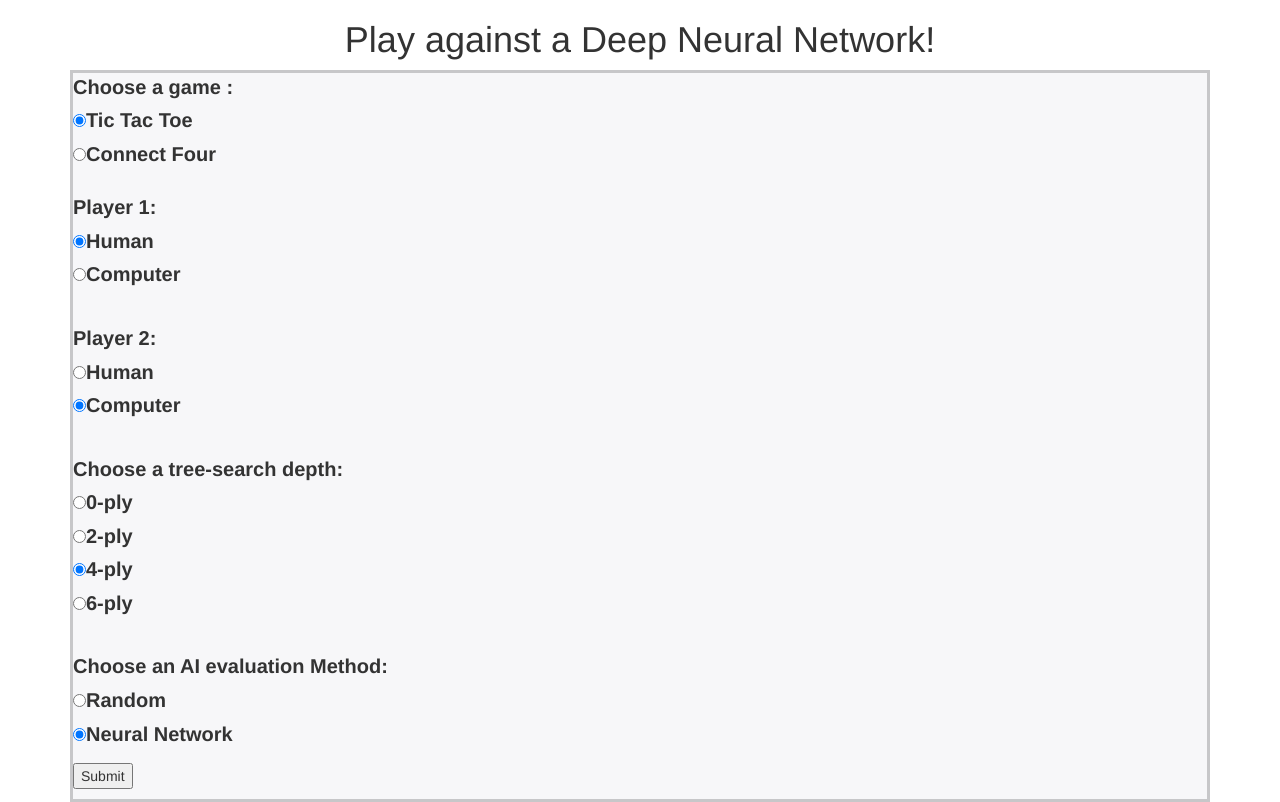
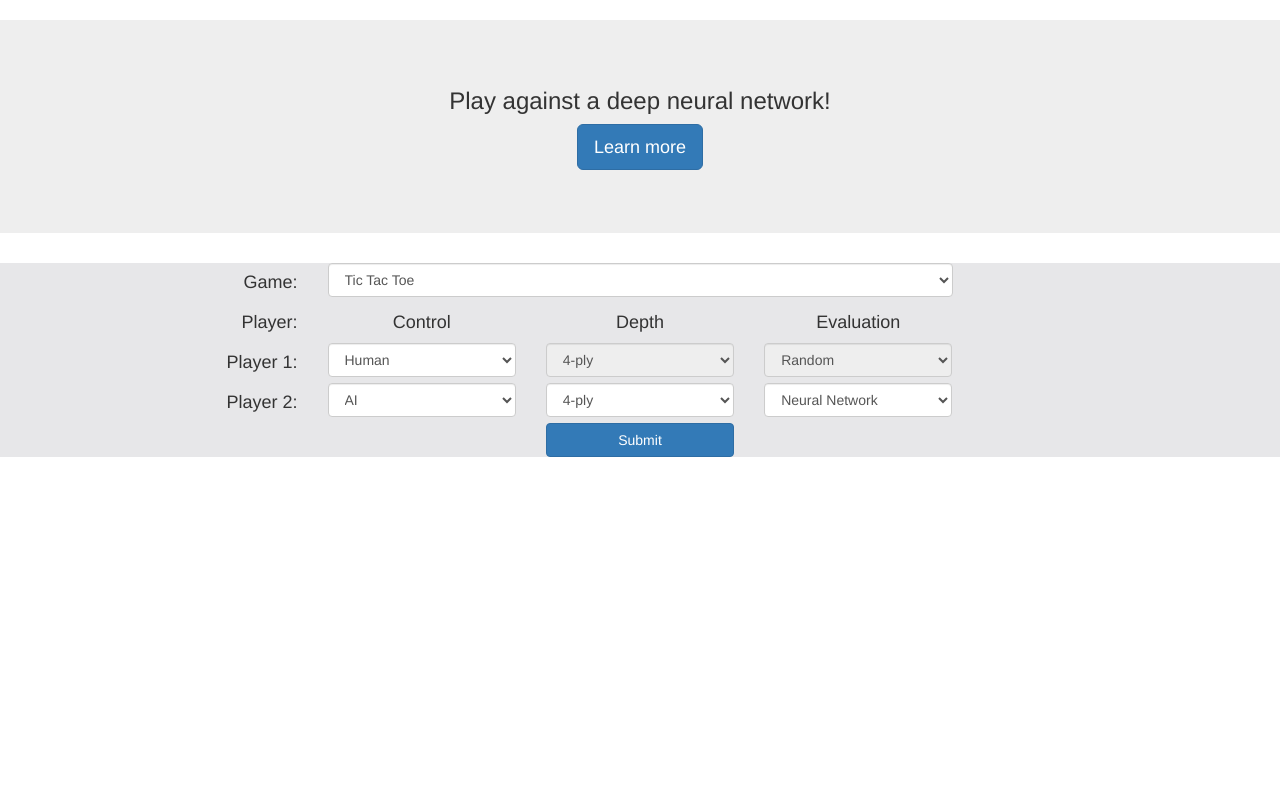
Before and after one commit to tsierens/flask_games, a Flask app: page /index in a window 1280 px wide. Shown: the part 92-894 px from the top of the page. After the commit the page ends 549 px from the top, so only its background shows below. Run offline with Flask 2, Linux system fonts and the light colour scheme; some libraries are stand-ins or nearby versions.

Commit message:
bootstrapping and minimax edit

```diff
--- a/app.py
+++ b/app.py
@@ -11,6 +11,7 @@ import os
 from flask import Flask, render_template, request, redirect
 import flask_connect_four as fc4
 import flask_tic_tac_toe as ft3
+import json
 
 app = Flask(__name__, static_url_path='')
 #app.debug = True
@@ -40,18 +41,36 @@ def go():
     if request.method == 'POST':
         print 'receieved submission'
         game = request.form.get("game")
-        p1 = request.form.get("p1")
-        p2 = request.form.get("p2")
-        depth = int(request.form.get("depth"))
-        evaluation = request.form.get("eval")
-        print game, game == 'ttt'
+        p1 = request.form.get("p1type")
+        p2 = request.form.get("p2type")
+        try:
+            p1depth = int(request.form.get("p1depth"))
+        except:
+            p1depth = 0
+        try:
+            p2depth = int(request.form.get("p2depth"))
+        except:
+            p2depth = 0
+        try:
+            p1eval = request.form.get("p1eval")
+        except:
+            p1eval = "random"
+        try:
+            p2eval = request.form.get("p2eval")
+        except:
+            p2eval = "random"
+        print 'players', p1,p2
+        print 'depths', p1depth,p2depth
+        print 'evals', p1eval,p2eval
+        print game
         if game == 'ttt':
             print 'calling tic tac toe initialization'
-            return ft3.play(p1=p1,p2=p2,depth=depth,heir=evaluation)
+            return ft3.play(p1=p1,p2=p2,depths = (p1depth,p2depth),evals = (p1eval,p2eval))
         if game == 'c4':
             print 'calling connect four initialization'
-            return fc4.play(p1=p1,p2=p2,depth=depth,heir=evaluation)
+            return fc4.play(types =(p1,p2),depths = (p1depth,p2depth),evals = (p1eval,p2eval))
     return None
+
 
 
 @app.route('/ttt',methods = ['POST'])
@@ -61,23 +80,22 @@ def play_ttt():
     depth = int(request.form.get("depth"))
     board = request.form.get("board")
     board = board.split(",")
-    print board
+#    print board
     board = [int(x) for x in board]
     board = np.array(board)
     types = str(request.form.get("types"))
     types = types.split(",")
 
-    print type(types)
-    print types, board, player, ttt.game_over(np.copy(board))
+    print "The contorl methods are" , types
+#    print types, board, player, ttt.game_over(np.copy(board))
+    print "the board is ", board
+    print "the current player is ", player
     if  types[player_index_dict[player]] == 'remote' and not ttt.game_over(np.copy(board)):
         move = ft3.alpha_beta_move(board, -1, depth = depth)[1]
-        print board,move
-        print ''
-        print ''
+        print "the move is ",move
         board[move-1] = player
-        print board
+        print "the new board is ", board
         player *= -1
-    print player
     if ttt.game_over(np.copy(board)):
         if ttt.winner(board)==1:
             return render_template('tic_tac_toe.html', board = list(board), player = player, types = types,depth = depth, finished = 1)
@@ -91,46 +109,53 @@ def play_ttt():
 
 @app.route('/cccc',methods = ['POST'])
 def play_cccc():
+    print "requesting move"
     player_index_dict = {-1:1,1:0}
     player = int(request.form.get("player"))
-    depth = int(request.form.get("depth"))
+    depths = map(int,request.form.get("depths").split(','))
+    print "the depths are ", depths
     board = request.form.get("board")
     board = board.split(",")
-    print board
     board = [int(x) for x in board]
     board = np.array(board).reshape((6,7))
-    types = str(request.form.get("types"))
-    types = types.split(",")
-    heir = str(request.form.get("heir"))
-    print heir
-    if heir == 'nn':
+    print "the board is "
+    print board
+    types = request.form.get("types")
+    types = map(lambda x: x.replace("\"",""),types.split(","))
+    evals = request.form.get("evals").split(",")
+    print "the eval method is ",evals[player_index_dict[player]]
+    if evals[player_index_dict[player]] == 'nn':
         evaluation = fc4.net_value
     else:
         evaluation = lambda x: 0
     #evaluation
-    print type(types)
-    print types, player, fc4.game_over(np.copy(board)), heir, depth
+    print "the control methods are ", types
+#    print types, player, fc4.game_over(np.copy(board)), evals, depths[player_index_dict[player]]
     if  types[player_index_dict[player]] == 'remote' and not fc4.game_over(np.copy(board)):
-        move = fc4.alpha_beta_move(board.reshape((6,7)), player, depth = depth, evaluation = evaluation)[1]
-        print board,move
-        print ''
-        print ''
+        move = fc4.alpha_beta_move(board.reshape((6,7)),
+                                   player,
+                                   depth = depths[player_index_dict[player]],
+                                   evaluation = evaluation)[1]
+        print "the next move is ",move
+
         fc4.update_move(board,move,player)
+        print "the board is "
         print board
         player *= -1
     board = board.reshape(42)
-    print player
-    print fc4.game_over(np.copy(board).reshape((6,7)))
+    print 'render next move'
     if fc4.game_over(np.copy(board).reshape((6,7))):
-        if cccc.winner(board.reshape((6,7)))==1:
-            return render_template('connect_four.html', board = list(board), player = player, heir=[heir],types = types,depth = depth, finished = 1)
-        if cccc.winner(board.reshape((6,7))) ==0:
-            return render_template('connect_four.html', board = list(board), player = player, heir=[heir],types = types,depth = depth, finished = 0)
-        if cccc.winner(board.reshape((6,7))) == -1:
-            return render_template('connect_four.html', board = list(board), player = player, heir=[heir],types = types,depth = depth, finished = -1)
+        finished = cccc.winner(board.reshape((6,7)))
     else:
-        print 'render next move'
-        return render_template('connect_four.html',board = list(board), player = player,heir=[heir], types = types,depth = depth, finished = -2)
+        finished = -2
+
+    return render_template('connect_four.html',
+                                   board = list(board),
+                                   player = player,
+                                   types = map(str,types),
+                                   evals = map(str,evals),
+                                   depths = depths,
+                                   finished = finished)
 
 
 
--- a/templates/menu.html
+++ b/templates/menu.html
@@ -19,11 +19,31 @@
                 background-color : lightgrey;}
             label.text{
                 font-size: 20px;}
-        form {background-color :  #f7f7f9;
-            border: solid #c7c7c9;}
+            .greybg {background-color :  #e7e7e9}
             div.form {background-color :  #f7f7f9;
                 border: solid #c7c7c9;}
+            .centered
+            {
+                text-align:center;
+            }
+            .right
+            {
+                text-align:right;
+            }
         </style>
+        <script>
+            function to_disable(val, ids)
+            {for (i=0; i < ids.length; i++){
+                if(val == 'remote'){
+                    console.log('disabling');
+                    document.getElementsByName(ids[i])[0].disabled=false;
+                }else{
+                    console.log('enabling');
+                    document.getElementsByName(ids[i])[0].disabled=true;
+                }
+            }
+            }
+        </script>
         <meta charset="utf-8">
         <title>Deep Learning</title>
         <link href="css/bootstrap.min.css" rel="stylesheet">
@@ -83,21 +103,26 @@
 <li role="separator" class="divider"></li>
 <li><a href="#">Separated link</a></li>
 </ul>
-            </li>
-          </ul> -->
+</li>-->
+                        </ul>
                     </div><!-- /.navbar-collapse -->
                 </div><!-- /.container -->
             </nav>
-        <h1 align = "center"> Play against a Deep Neural Network!</h1>
-              <div class = "bd-example">
-                <form method = "POST" action = "/index">
+        </div>
 
-            <label class = "text"><b>Choose a game : </b></label><br>
+        <div class="jumbotron">
+            <h3 align = "center">Play against a deep neural network!</h3>
+            <div class = "centered">
+                <p><a class="btn btn-primary btn-lg center" href="#" role="button">Learn more</a></p>
+            </div>
+        </div>
+        <!--<p><label class = "text"><b>Choose a game : </b></label><br>
 <input type = "radio" name = "game" value = 'ttt' checked><label class = "text">Tic Tac Toe</label><br>
 
 <input type = "radio" name = "game" value = 'c4'><label class = "text">Connect Four</label>
+</p>-->
 
-
+        <!--
 <p><br> <label class = "text"><b>Player 1:</b></label><br>
 <input type = "radio" name = "p1" value = 'human' checked><label class = "text">Human</label><br>
 <input type = "radio" name = "p1" value = 'remote'><label class = "text">Computer</label>
@@ -115,11 +140,128 @@
 <p><br> <label class = "text"><b>Choose an AI evaluation Method:</b></label><br>
 <input type = "radio" name = "eval" value = "random"><label class = "text">Random</label><br>
 <input type = "radio" name = "eval" value = "nn" checked><label class = "text">Neural Network</label>
-            </p>
-            <p> <input type="submit" value="Submit">
-            </p>
+</p>-->
+        <form method = 'post' action = 'index'>
+            <div class = "greybg">
+                <div class ="row">
+                    <div class = "col-md-3 right"><h4>Game:</h4></div>
+                    <div class = "col-md-6">
+
+                        <select class="form-control col-md-4" name = "game">
+                            <option value = "ttt">Tic Tac Toe</option>
+                            <option value = "c4">Connect Four</option>
+                        </select>
+                    </div>
+                </div>
+                <div class = "row">
+                    <div class = "col-md-3 right"><h4>Player:</h4></div>
+                    <div class = "col-md-2 centered"><h4>Control</h4></div>
+                    <div class = "col-md-2 centered"><h4>Depth</h4></div>
+                    <div class = "col-md-2 centered"><h4>Evaluation</h4></div>
+                </div>
+
+
+
+
+
+
+                <div class ="row">
+                    <div class = "col-md-3 right"> <h4>Player 1:</h4></div>
+
+
+
+
+
+                    <div class = "col-md-2">
+                        <select class="form-control" name = "p1type" onchange = "to_disable(this.value,['p1depth','p1eval'])">
+                            <option value = "human" selected>Human</option>
+                            <option value = "remote">AI</option>
+                        </select>
+                    </div>
+                    <div class = "col-md-2">
+                        <select class="form-control" name = "p1depth" disabled = true>
+                            <option value = 0>0-ply</option>
+                            <option value = 2>2-ply</option>
+                            <option value = 4 selected>4-ply</option>
+                            <option value = 6>6-ply</option>
+                        </select>
+                    </div>
+                    <div class = "col-md-2">
+                        <select class="form-control" name = "p1eval" disabled = true>
+                            <option value = "random" selected>Random</option>
+                            <option value = "nn">Neural Network</option>
+                        </select>
+                    </div>
+                </div>
+                <div class ="row">
+                    <div class = "col-md-3 right"><h4>Player 2:</h4></div>
+                    <div class = "col-md-2">
+                        <select class="form-control" name = "p2type"onchange = "to_disable(this.value,['p2depth','p2eval'])">>
+                            <option value = "human">Human</option>
+                            <option value = "remote" selected>AI</option>
+                        </select>
+                    </div>
+                    <div class = "col-md-2">
+                        <select class="form-control" name = "p2depth">
+                            <option value = 0>0-ply</option>
+                            <option value = 2>2-ply</option>
+                            <option value = 4 selected >4-ply</option>
+                            <option value = 6>6-ply</option>
+                        </select>
+                    </div>
+                    <div class = "col-md-2">
+                        <select class="form-control" name = "p2eval">
+                            <option value = "random">Random</option>
+                            <option value = "nn" selected>Neural Network</option>
+                        </select>
+                    </div>
+
+                </div>
+                <div class = "row">
+                    <div class = "col-md-5"></div>
+                    <div class = "col-md-2">
+                        <button type="submit" class="btn btn-primary btn-block">Submit</button>
+                    </div>
+                </div>
+            </div>
         </form>
+
+        <!--
+<div class ="row">
+
+<div class = "col-md-3 right"><h4>Player 2</h4></div>
+<div class = "col-md-6">
+
+<select class="form-control" name = "p2">
+<option value = "human">Human</option>
+<option value = "remote">Artificial Intelligence</option>
+</select>
 </div>
+<div class = "col-md-3"></div>
+</div>
+
+<div class ="row">
+<div class = "col-md-3 right"><h4>Depth</h4></div>
+<div class = "col-md-6">
+<select class="form-control" name = "depth">
+<option value = 0>0-ply</option>
+<option value = 2>2-ply</option>
+<option value = 4>4-ply</option>
+<option value = 6>6-ply</option>
+</select>
+</div>
+</div>
+
+<div class ="row">
+<div class = "col-md-3 right"><h4>Evaluation</h4></div>
+<div class = "col-md-6">
+<select class="form-control" name = "eval">
+<option value = "random">Random</option>
+<option value = "nn">Neural Network</option>
+</select>
+</div>
+</div>
+-->
 
     </body>
 </html>
```
Also changed, not shown: flask_connect_four.py (+22 -19 lines), templates/connect_four.html (+10 -7 lines), 1 other file. Lines whose indentation alone changed are shown as unchanged.
